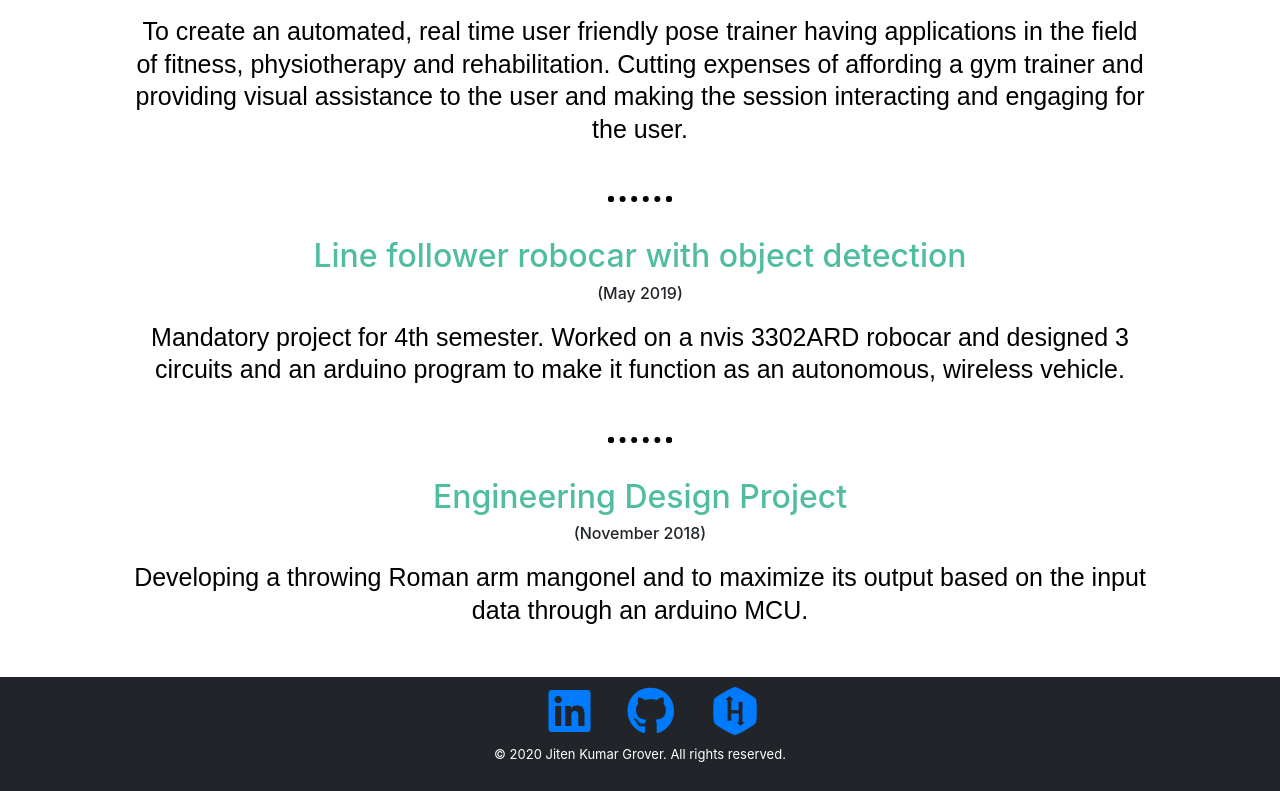
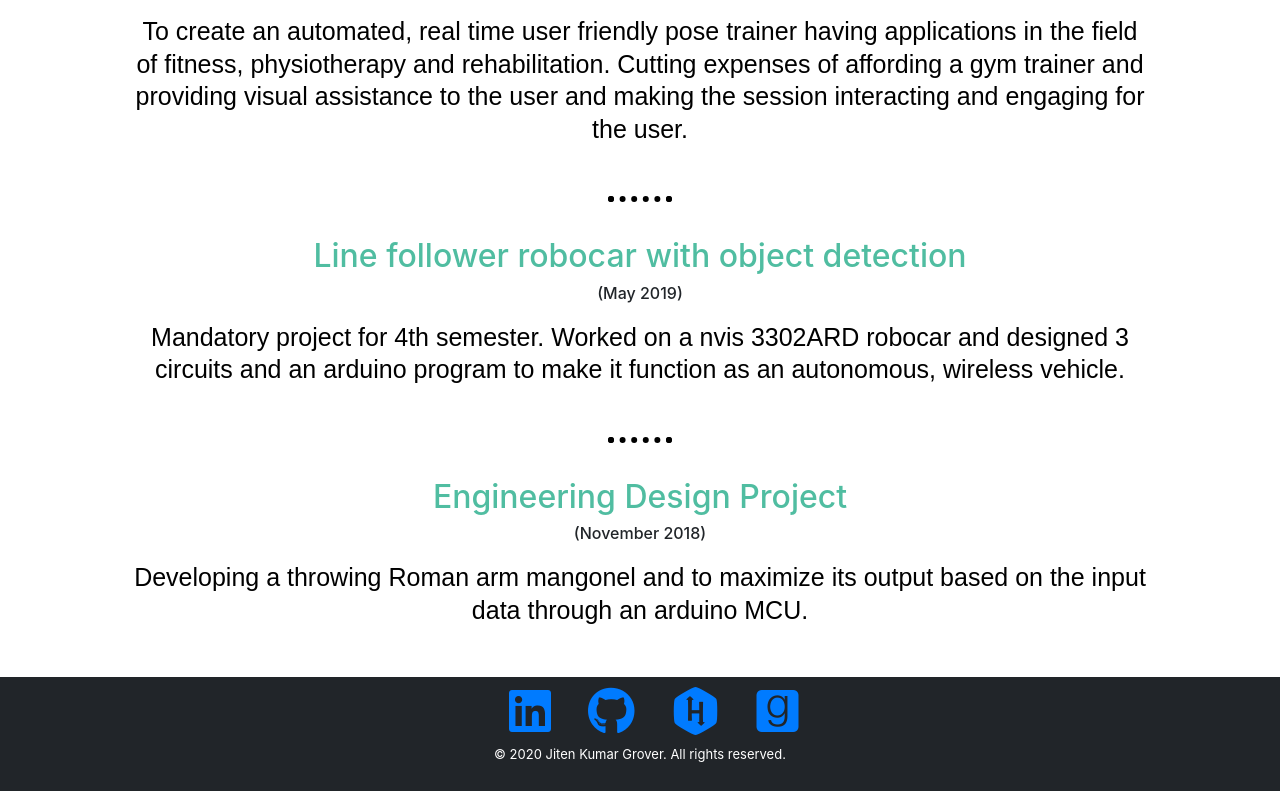
Before and after one commit to JitenKumarGrover/My-Personal-Website-2020, a plain HTML site: page projects.html in a window 1280 px wide. Shown: the part 778-1569 px from the top of the page. Drawn offline with nearby package versions, Linux system fonts and the light colour scheme; a web font is replaced by a local one.

Commit message:
goodreads

```diff
--- a/projects.html
+++ b/projects.html
@@ -79,7 +79,8 @@
 <section class="bottom_container" id="footer">
       <a href="https://www.linkedin.com/in/jiten-kumar-g-74ba76aa/" target="_blank"><i class="fab fa-linkedin fa-3x"></i></a>
       <a href="https://github.com/JitenKumarGrover" target="_blank"><i class="fab fa-github fa-3x"></i></a>
-      <a href="https://www.hackerrank.com/jgrover_be17" target="_blank"><i class="fab fa-hackerrank fa-3x"></i></a><br>
+      <a href="https://www.hackerrank.com/jgrover_be17" target="_blank"><i class="fab fa-hackerrank fa-3x"></i></a>
+      <a href="https://www.goodreads.com/ethan_jkg" target="_blank"><i class="fab fa-goodreads fa-3x"></i></a><br>
        <p class="copyright">© 2020 Jiten Kumar Grover. All rights reserved.</p>
 </section>
 
```
Also changed, not shown: blog.html (+2 -1 lines), index.html (+2 -1 lines), skills.html (+2 -1 lines).
